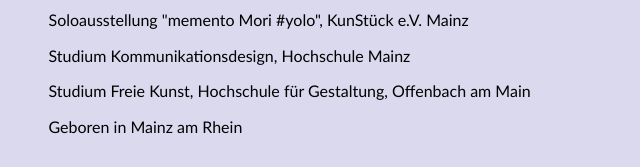
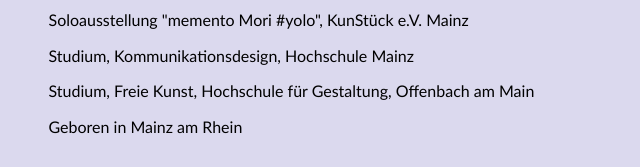
Before and after one commit to Zyilee/zoekrug, a plain HTML site: page index.html in a window 1280 px wide. Shown: the part 7727-7894 px from the top of the page, 409-1049 px from the left. Drawn offline with Linux system fonts and the light colour scheme; a web font is replaced by a local one.

Commit message:
Update index.html

```diff
--- a/index.html
+++ b/index.html
@@ -759,10 +759,10 @@
             <div>Soloausstellung "memento Mori #yolo", KunStück e.V. Mainz</div>
 
             <div>2022</div>
-            <div>Studium Kommunikationsdesign, Hochschule Mainz</div>
+            <div>Studium, Kommunikationsdesign, Hochschule Mainz</div>
 
             <div>2020-2022</div>
-            <div>Studium Freie Kunst, Hochschule für Gestaltung, Offenbach am Main</div>
+            <div>Studium, Freie Kunst, Hochschule für Gestaltung, Offenbach am Main</div>
 
             <div>2001</div>
             <div>Geboren in Mainz am Rhein</div>
```
